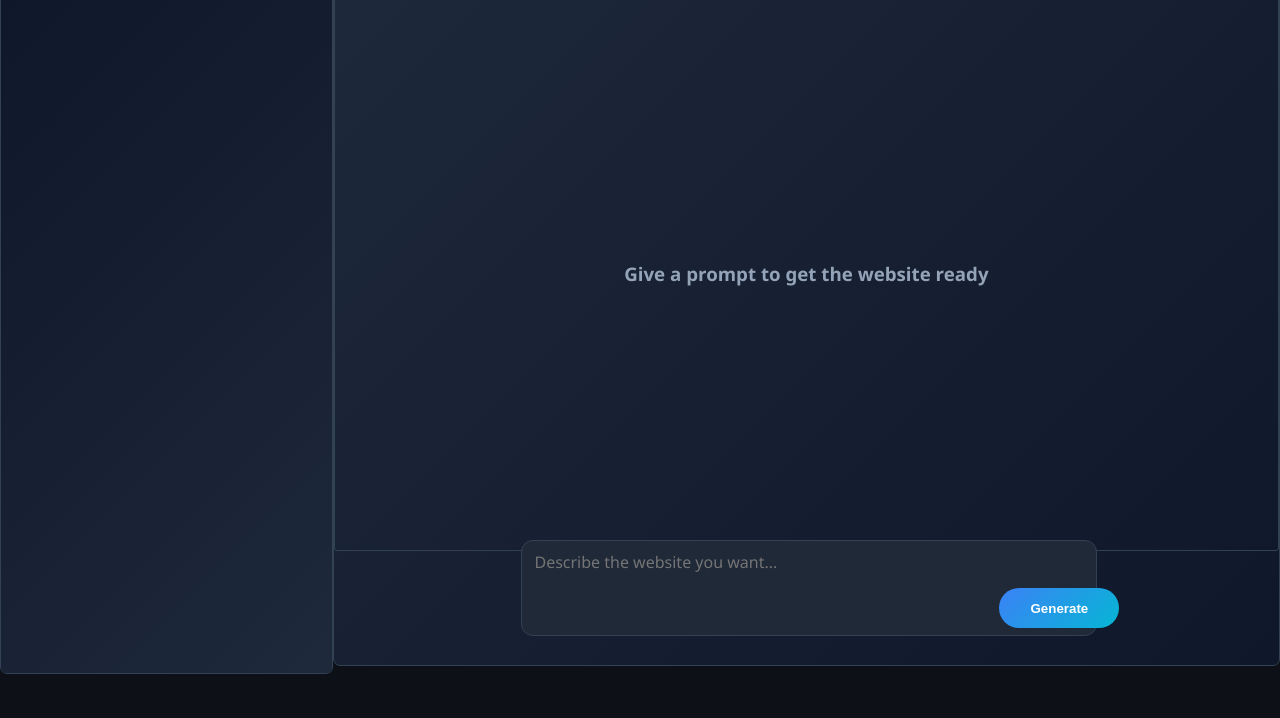
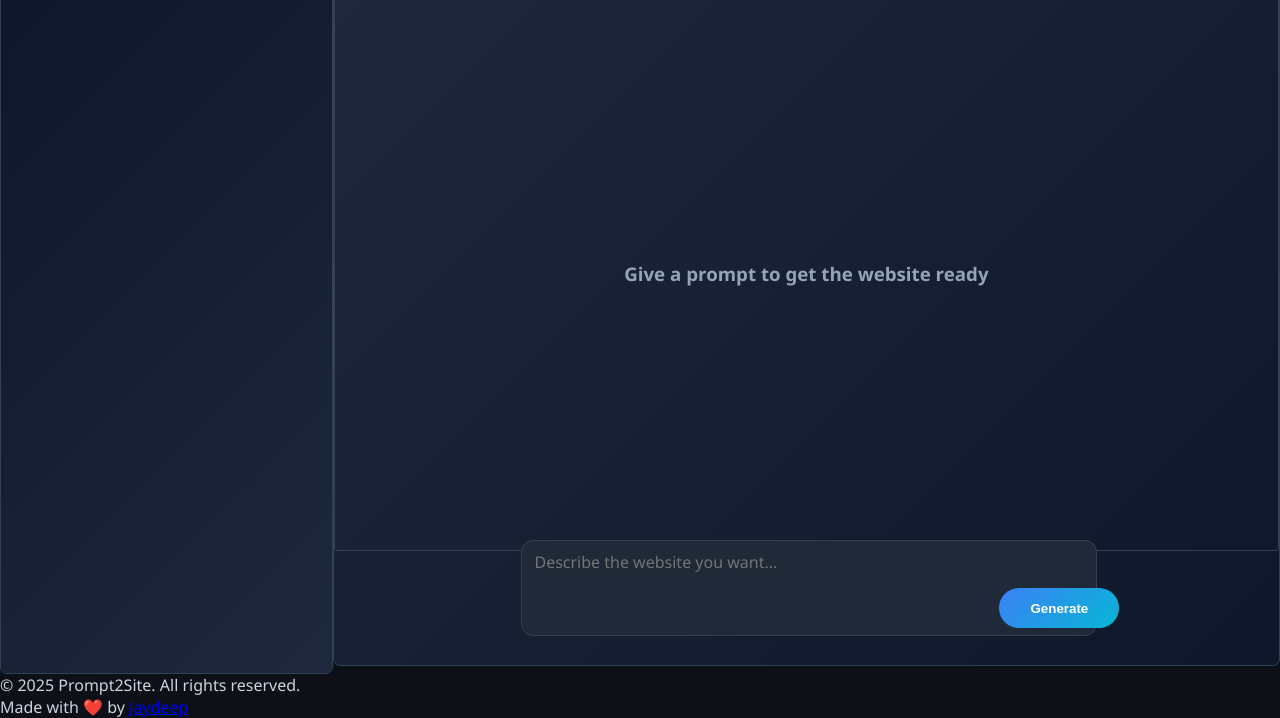
Before and after one commit to Jaydeep869/Prompt2Site, a website built with Vite: page frontend/index.html in a window 1280 px wide. Shown: the part 132-850 px from the top of the page. Before the commit the page ends 806 px from the top, so only its background shows below. Built offline with nearby package versions, Linux system fonts and the light colour scheme; some packages are replaced by stand-ins of ours; no server answers; files whose address does not match are found by name.

Commit message:
added footer

```diff
--- a/frontend/index.html
+++ b/frontend/index.html
@@ -97,6 +97,15 @@
         </div>
       </div>
     </div>
+    <footer class="site-footer">
+      <div class="footer-container">
+        <p>© 2025 Prompt2Site. All rights reserved.</p>
+        <p>
+          Made with ❤️ by
+          <a href="https://github.com/jaydeep869" target="_blank">Jaydeep</a>
+        </p>
+      </div>
+    </footer>
     <script src="https://cdn.jsdelivr.net/npm/jszip@3.10.1/dist/jszip.min.js"></script>
     <script type="module" src="./src/main.js"></script>
     <script type="module" src="./src/firebase-auth.js"></script>
```
